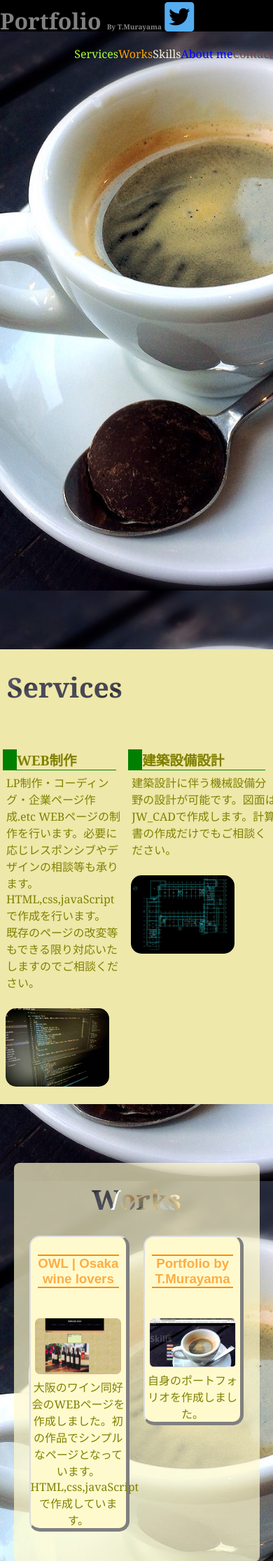
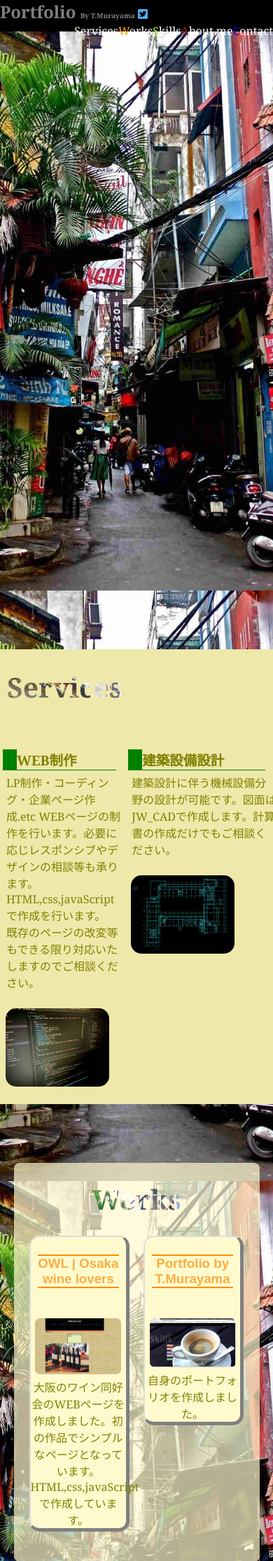
Before and after one commit to Takanori-Murayama/portfolio, a PHP site: page / in a window 390 px wide; the page is wider, and only the part inside the window is pictured. Shown: the top 2231 px of that part at 70% size. Run offline with PHP 8.4, Linux system fonts and the light colour scheme; some libraries are stand-ins or nearby versions.

Commit message:
Active responsive

```diff
--- a/css/index.css
+++ b/css/index.css
@@ -50,6 +50,21 @@ header {
 }
 #head-p {
   display: inline;
+}
+#services {
+  color: greenyellow;
+}
+#works {
+  color: orange;
+}
+#skills {
+  color: beige;
+}
+#about_me {
+  color: blue;
+}
+#contact {
+  color: rgb(114, 67, 67);
 }
 .fab {
   color: #55acee;
@@ -238,14 +253,10 @@ header {
 .w {
   width: 32vw;
   height: 24vw;
-  min-width: 320px;
-  min-height: 240px;
 }
 .h {
   width: 24vw;
   height: 32vw;
-  min-width: 240px;
-  min-height: 320px;
 }
 #contact_conte {
   position: relative;
@@ -272,6 +283,101 @@ footer {
   margin: auto auto;
 }
 @media screen and (max-width: 480px) {
+  body {
+    background-image: url(../img/the_vietnam.JPG);
+    background-size: cover;
+    background-repeat: no-repeat;
+    background-attachment: fixed;
+    color: olive;
+    font-family: ubuntu, Cambria, Cochin, Georgia, Times, "Times New Roman",
+      serif;
+  }
+  #head-p {
+    font-size: 1.5em;
+  }
+  #contact_conte {
+    position: relative;
+    width: 100%;
+    margin: 20vh auto;
+  }
+  #ifr_mail {
+    width: 100vw;
+    display: block;
+    margin: 50px auto 0 auto;
+    border-radius: 15px;
+    border: solid 3px;
+  }
+  h2 {
+    font-size: 10vw;
+    opacity: 1;
+    color: rgba(255, 255, 255, 0.2);
+    background-color: rgba(0, 0, 0, 0);
+    box-sizing: border-box;
+    display: block;
+    background-image: url(../img/the_vietnam.JPG);
+    background-repeat: no-repeat;
+    background-attachment: fixed;
+    background-size: cover;
+    -webkit-background-clip: text;
+    font-family: ubuntu, Cambria, Cochin, Georgia, Times, "Times New Roman",
+      serif;
+  }
+  #top_menu {
+    margin-top: 0;
+  }
+  #services {
+    color: white;
+  }
+  #works {
+    color: white;
+  }
+  #skills {
+    color: white;
+  }
+  #about_me {
+    color: white;
+  }
+  #contact {
+    color: white;
+  }
+  #ss {
+    color: beige;
+  }
+  #ww {
+    color: orange;
+  }
+  #sss {
+    color: greenyellow;
+  }
+  #aa {
+    color: brown;
+  }
+  #cc {
+    color: blue;
+  }
+  #skill-p {
+    color: white;
+  }
+  .w {
+    width: 96vw;
+    height: auto;
+  }
+  .h {
+    width: 48vw;
+    height: auto;
+  }
+  #contact_conte {
+    position: relative;
+    width: 100%;
+    margin: 20vh auto;
+  }
+  #ifr_mail {
+    display: block;
+    margin: 50px auto 0 auto;
+    border-radius: 15px;
+    border: solid 3px;
+    width: auto;
+  }
 }
 @media screen and (min-width: 480px) {
 }
--- a/index.html
+++ b/index.html
@@ -12,13 +12,13 @@
 <!--ヘッダー-->
     <header>
       <h1 id="head-p">Portfolio <span style="font-size: x-small;color: grey;">By T.Murayama</span></h1>
-      <a href="https://twitter.com/bcm_fr_pgrmer" target="_blank"><i class="fab fa-twitter-square fa-3x"></i></a>
+      <a href="https://twitter.com/bcm_fr_pgrmer" target="_blank"><i class="fab fa-twitter-square fa-xl"></i></a>
       <ul id="top_menu">
-        <li id="services" class="top_menu"><a style="color: greenyellow" type="botton">Services</a></li>
-        <li id="works" class="top_menu"><span style="color: orange">Works</span></li>
-        <li id="skills" class="top_menu"><span style="color: beige">Skills</span></li>
-        <li id="about_me" class="top_menu"><span style="color: blue">About me</span></li>
-        <li id="contact" class="top_menu"><span style="color: rgb(114, 67, 67)">Contact</span></li>
+        <li id="services" class="top_menu"><span id="ss">S</span>ervices</li>
+        <li id="works" class="top_menu"><span id="ww">W</span>orks</li>
+        <li id="skills" class="top_menu"><span id="sss">S</span>kills</li>
+        <li id="about_me" class="top_menu"><span id="aa">A</span>bout me</li>
+        <li id="contact" class="top_menu"><span id="cc">C</span>ontact</li>
       </ul>
     </header>
 
@@ -62,7 +62,7 @@
     </article>
 <!--スキル-->
     <article id="skills_conte">
-      <h2>Skills</h2>
+      <h2 id="skill-p">Skills</h2>
       <p2>※実装準備中</p2>
       <div class="wrapper">
         <div class="bar">
```
